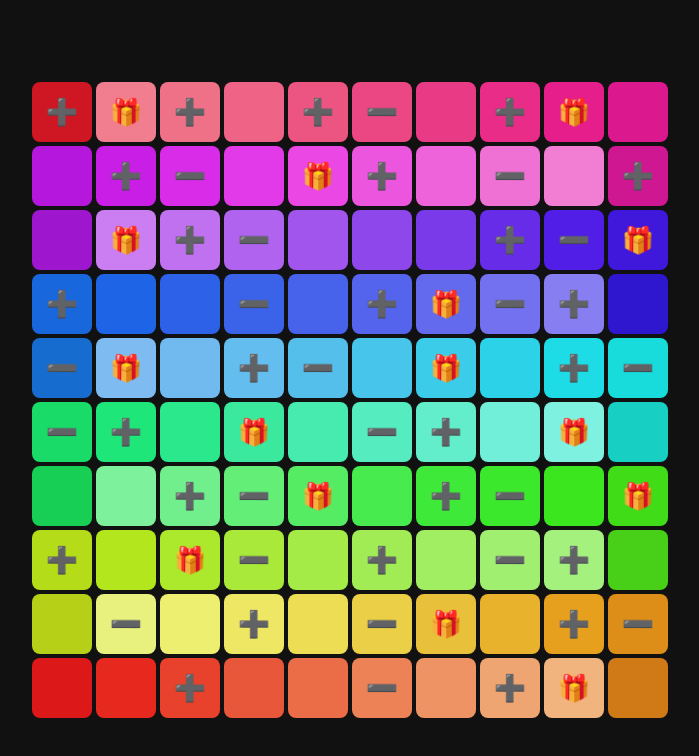
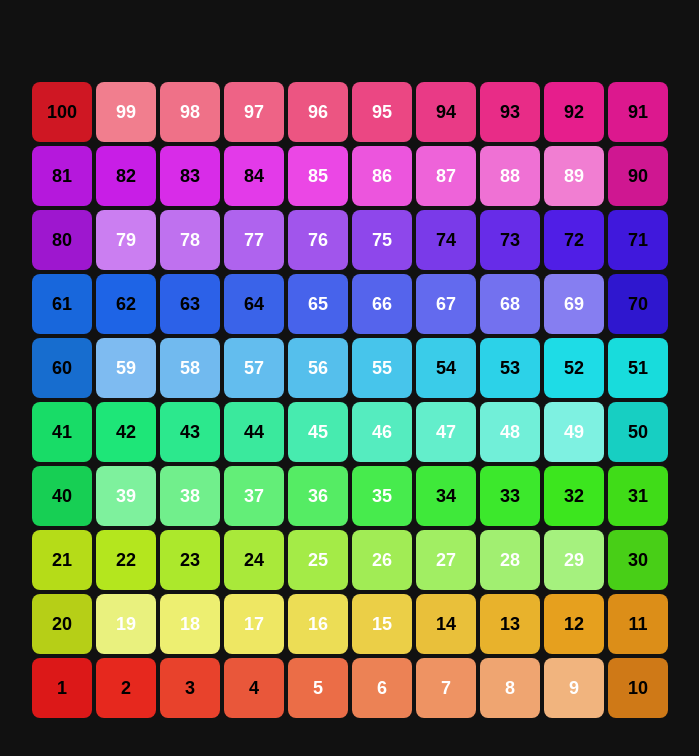
Before and after one commit to knitman/boardattack, a website: page public/index.html in a window 1280 px wide. Shown: the whole page, without its empty margins (290-989 px from the left). Drawn offline with Linux system fonts and the light colour scheme.

Commit message:
Update index.html

```diff
--- a/public/index.html
+++ b/public/index.html
@@ -29,7 +29,8 @@ body{
   justify-content:center;
   align-items:center;
   border-radius:8px;
-  font-size:26px;
+  font-weight:bold;
+  font-size:18px;
   cursor:pointer;
   user-select:none;
 }
@@ -109,19 +110,12 @@ function snakeNumber(row,col){
   return (row%2===0)? base+col+1 : base+(10-col);
 }
 
-function iconFor(num){
-  if(!effects[num]) return "";
-  if(effects[num].type==="plus") return "➕";
-  if(effects[num].type==="minus") return "➖";
-  if(effects[num].type==="give") return "🎁";
-}
-
 function describe(num){
   if(!effects[num]) return "Ουδέτερο τετράγωνο";
   const e = effects[num];
   if(e.type==="plus") return `➕ Κερδίζεις ${e.value} πόντους`;
   if(e.type==="minus") return `➖ Χάνεις ${e.value} πόντους`;
-  if(e.type==="give") return `🎁 Δίνεις ${e.value} πόντους σε όλους`;
+  if(e.type==="give") return `🎁 Δίνεις ${e.value} πόντους σε όλους τους αντιπάλους`;
 }
 
 let timer=null;
@@ -139,10 +133,11 @@ for(let r=9;r>=0;r--){
     const cell = document.createElement("div");
     cell.className="cell";
     cell.style.background=colorFor(num);
-    cell.textContent = iconFor(num); // μόνο το εικονίδιο
+    cell.style.color = (num%10<5) ? "#000" : "#fff";
+    cell.textContent = num; // ΦΑΙΝΕΤΑΙ Ο ΑΡΙΘΜΟΣ
 
     cell.onclick=()=>{
-      showOverlay(describe(num));
+      showOverlay(describe(num)); // ΜΟΝΟ Η ΕΝΕΡΓΕΙΑ
     };
 
     board.appendChild(cell);
```
